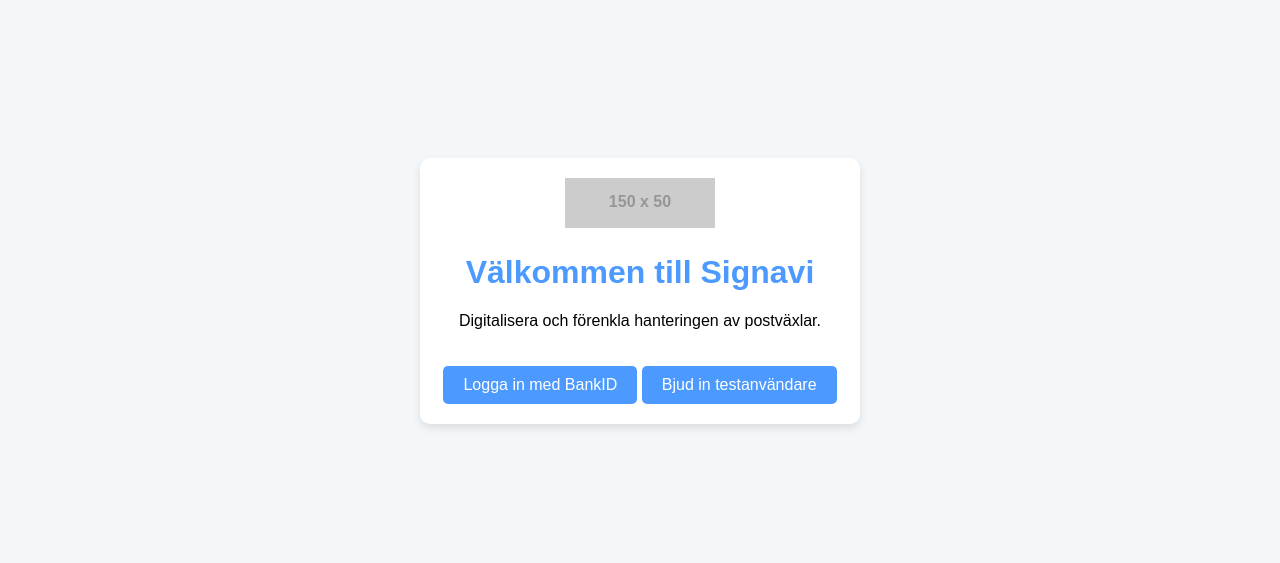
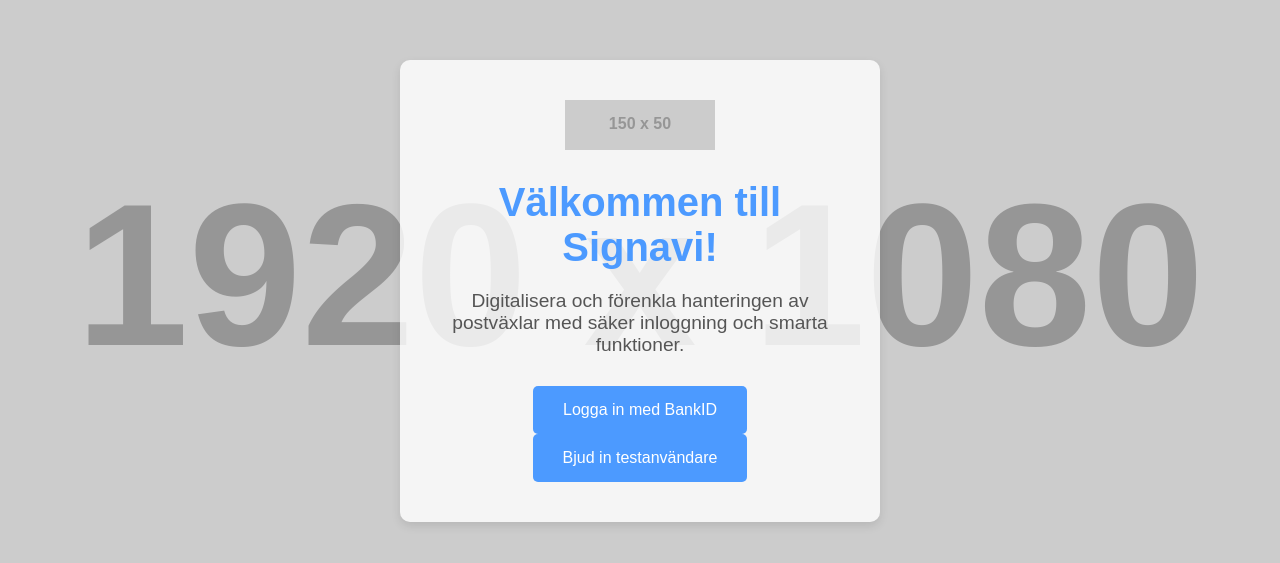
Before and after one commit to Pattvar/Signavi.se, a plain HTML site: page index.html in a window 1280 px wide. Shown: the part 109-672 px from the top of the page. Drawn offline with Linux system fonts and the light colour scheme; placeholder pictures from the web are drawn by us.

Commit message:
Update index.html

```diff
--- a/index.html
+++ b/index.html
@@ -5,54 +5,111 @@
   <meta name="viewport" content="width=device-width, initial-scale=1.0" />
   <title>Signavi</title>
   <style>
+    /* Bakgrundsbild med rörelse */
     body {
-      font-family: Arial, sans-serif;
-      background-color: #f4f7fa;
+      margin: 0;
+      font-family: 'Arial', sans-serif;
+      height: 100vh;
+      background: url('https://via.placeholder.com/1920x1080') no-repeat center center fixed;
+      background-size: cover;
+      animation: backgroundMove 10s infinite linear;
+    }
+
+    @keyframes backgroundMove {
+      0% {
+        background-position: 0 0;
+      }
+      100% {
+        background-position: 100% 0;
+      }
+    }
+
+    /* Centrerar allting på skärmen */
+    .container {
       display: flex;
       justify-content: center;
       align-items: center;
       height: 100vh;
-      margin: 0;
+      text-align: center;
+      position: relative;
+      z-index: 10;
     }
-    .container {
-      text-align: center;
-      background: white;
-      padding: 20px;
+
+    /* Formatering av innercontainer */
+    .content {
+      background-color: rgba(255, 255, 255, 0.8); /* halvgenomskinlig vit bakgrund */
+      padding: 40px;
       border-radius: 10px;
-      box-shadow: 0 4px 8px rgba(0, 0, 0, 0.1);
-      width: 90%;
+      width: 80%;
       max-width: 400px;
+      box-shadow: 0 4px 10px rgba(0, 0, 0, 0.1);
     }
+
     h1 {
+      font-size: 2.5rem;
       color: #4c9aff;
+      margin-bottom: 20px;
     }
+
+    p {
+      font-size: 1.2rem;
+      color: #555;
+      margin-bottom: 30px;
+    }
+
+    /* Button styling */
     .button {
       background-color: #4c9aff;
       color: white;
-      padding: 10px 20px;
-      margin-top: 20px;
+      padding: 15px 30px;
       border: none;
       border-radius: 5px;
       cursor: pointer;
       font-size: 16px;
       transition: background-color 0.3s;
     }
+
     .button:hover {
       background-color: #2f76c7;
+    }
+
+    /* Liten animation på knappen */
+    .button:active {
+      transform: scale(0.98);
+    }
+
+    /* Responsiv design för mobil */
+    @media (max-width: 600px) {
+      .content {
+        width: 90%;
+        padding: 20px;
+      }
+
+      h1 {
+        font-size: 2rem;
+      }
+
+      p {
+        font-size: 1rem;
+      }
     }
   </style>
 </head>
 <body>
+
   <div class="container">
-    <img src="https://via.placeholder.com/150x50?text=Signavi" alt="Signavi Logo" />
-    <h1>Välkommen till Signavi</h1>
-    <p>Digitalisera och förenkla hanteringen av postväxlar.</p>
+    <div class="content">
+      <img src="https://via.placeholder.com/150x50?text=Signavi" alt="Signavi Logo" />
+      <h1>Välkommen till Signavi!</h1>
+      <p>Digitalisera och förenkla hanteringen av postväxlar med säker inloggning och smarta funktioner.</p>
 
-    <!-- Placeholder for BankID sign-in button -->
-    <button class="button" onclick="alert('BankID inloggning kommer snart!')">Logga in med BankID</button>
+      <!-- Placeholder for BankID sign-in button -->
+      <button class="button" onclick="alert('BankID inloggning kommer snart!')">Logga in med BankID</button>
 
-    <!-- Invite button for testing -->
-    <button class="button" onclick="alert('Testanvändare kommer att bjudas in snart!')">Bjud in testanvändare</button>
+      <!-- Invite button for testing -->
+      <button class="button" onclick="alert('Testanvändare kommer att bjudas in snart!')">Bjud in testanvändare</button>
+    </div>
   </div>
+
 </body>
 </html>
```
